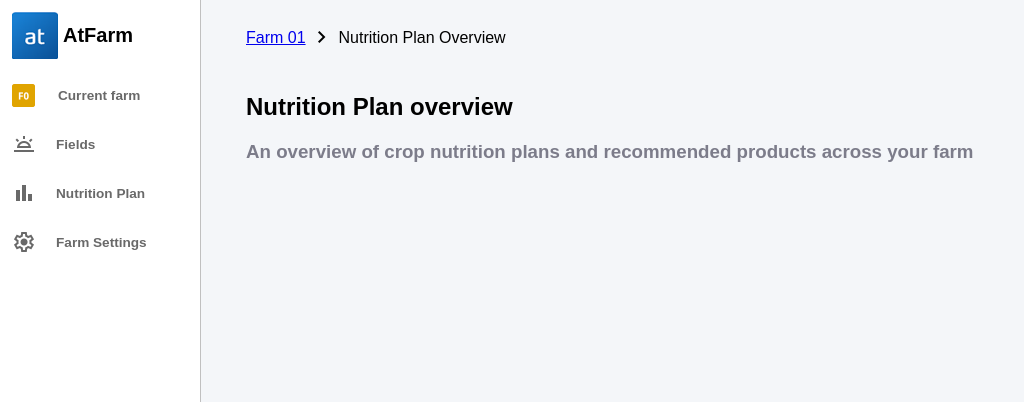
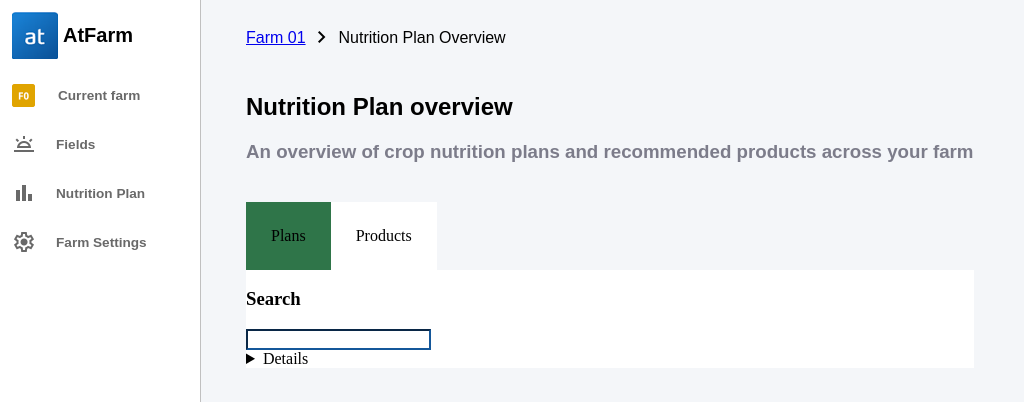
Before and after one commit to a805431/test_html_css_task2_ver0, a website built with webpack: page src/index.html in a window 1280 px wide. Shown: the top 402 px of the page, without its empty margins (0-1024 px from the left). Built offline with nearby package versions, Linux system fonts and the light colour scheme.

Commit message:
tab labels + structure

```diff
--- a/src/index.html
+++ b/src/index.html
@@ -52,12 +52,27 @@
                     </div>
                 </div>
                 <div class="tabs">
+                    <input type="radio" id="plans" name="tabs" checked="checked">
+                    <label for="plans">Plans</label>
+                    <div class="tab">
+                        <!--plans tab base content-->
+                        <div class="search-area">
+                            <h3>Search</h3>
+                            <input type="text" class="search-box">
+                        </div>
+                        <div maize-drop-down>
+                            <section>
+                                <details>
 
-                </div>
-                <div class="search-area">
+                                </details>
+                            </section>
+                        </div>
+                    </div>
 
-                </div>
-                <div maize-drop-down>
+                    <input type="radio" id="products" name="tabs">
+                    <label for="products">Products</label>
+                    <div class="tab">
+                    </div>
 
                 </div>
             </div>
--- a/src/style.css
+++ b/src/style.css
@@ -83,3 +83,37 @@ html, body, .container{
 .overview-of-crop-sub-headline{
     color: #7c7c8a;
 }
+
+.tabs{
+    display: flex;
+    flex-wrap: wrap;
+    max-width: 800px;
+}
+
+.tabs input[type="radio"]{
+    display: none;
+}
+
+.tabs label{
+    padding: 25px;
+    background: #fff;
+}
+
+.tabs .tab{
+    width: 100%;
+    background: #fff;
+    order: 1;
+    display: none;
+}
+
+.tabs input[type="radio"]:checked + label + .tab {
+    display: block;
+}
+
+.tabs input[type="radio"]:checked + label{
+    background: #2f7549;
+}
+
+.search-box{
+    border-color: rgb(20, 87, 154);
+}
```
